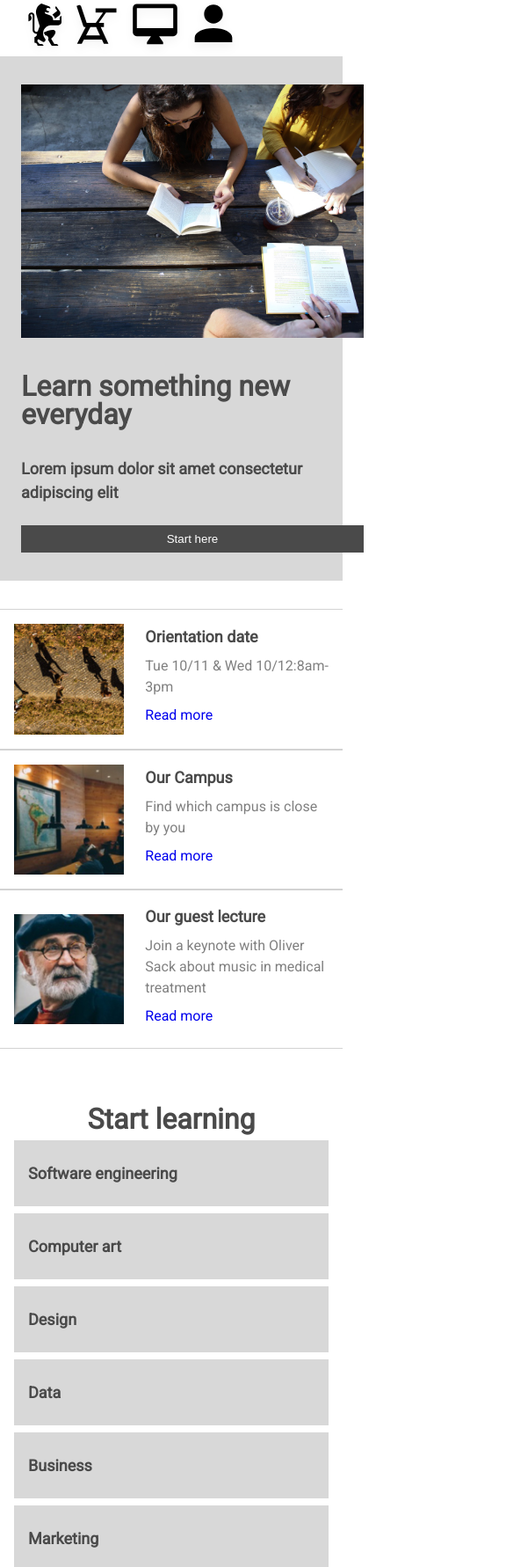
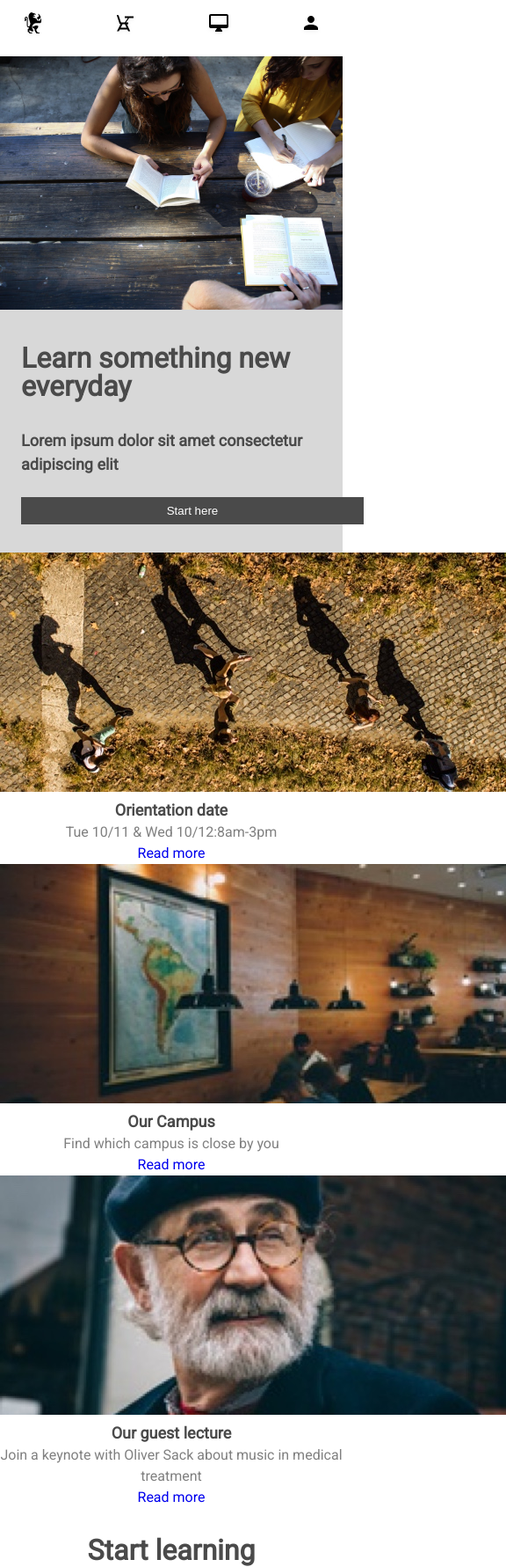
Before and after one commit to alexg4748/colmar, a plain HTML site: page index.html in a window 390 px wide. Shown: the top 1781 px of the page at 88% size, 576 px wide, since content can reach past the window. Drawn offline with Linux system fonts and the light colour scheme.

Commit message:
adjustment for mobile view

```diff
--- a/index.html
+++ b/index.html
@@ -9,16 +9,19 @@
   <body>
     <!--header-->
     <header>
-      <div class="header">
-        <div class="desktop-logo">
-          <img src="assets/images/ic-logo.svg" alt="logo">
-          <h4><em>COLMAR</em>ACADEMY</h4>
-        </div>
+      <div class="mobile-header">
         <div class="mobile-logo">
           <img src="assets/images/ic-logo.svg" alt="logo">
           <img src="assets/images/ic-on-campus.svg" alt="chair">
           <img src="assets/images/ic-online.svg" alt="screen">
           <img src="assets/images/ic-login.svg" alt="head">
+        </div>
+      </div>
+
+      <div class="desktop-header">
+        <div class="desktop-logo">
+          <img src="assets/images/ic-logo.svg" alt="logo">
+          <h4><em>COLMAR</em>ACADEMY</h4>
         </div>
         <nav>
           <span><a href="#">On campus</a></span>
@@ -40,7 +43,34 @@
     </div>
 
     <!--about-->
-    <div class="about">
+    <div class="about-mobile">
+      <div class="tile-mobile">
+        <img src="assets/images/information-orientation-mobile.jpg" alt="walking people">
+        <div class="tile-text-mobile">
+          <h3>Orientation date</h3>
+          <p>Tue 10/11 & Wed 10/12:8am-3pm</p>
+          <p><a href="#">Read more</a></p>
+        </div>
+      </div>
+      <div class="tile-mobile">
+        <img src="assets/images/information-campus-mobile.jpg" alt="classroom">
+        <div class="tile-text-mobile">
+          <h3>Our Campus</h3>
+          <p>Find which campus is close by you</p>
+          <p><a href="#">Read more</a></p>
+        </div>
+      </div>
+      <div class="tile-mobile">
+        <img src="assets/images/information-guest-lecture-mobile.jpg" alt="man's face">
+        <div class="tile-text-mobile">
+          <h3>Our guest lecture</h3>
+          <p>Join a keynote with Oliver Sack about music in medical treatment</p>
+          <p><a href="#">Read more</a></p>
+        </div>
+      </div>
+    </div>
+
+    <div class="about-desktop">
       <div class="main">
         <img src="assets/images/information-main.jpg" alt="man reading">
         <h1>It doesn't hurt to keep practicing</h1>
@@ -172,7 +202,10 @@
     <!--footer-->
     <footer class="footer">
       <p>&copy 2016 Colmar Academy. All rights reserved</p>
-      <p class="terms">Terms  Privacy</p>
+      <div class="terms">
+        <p>Terms</p>
+        <p>Privacy</p>
+      </div>
     </footer>
 
   </body>
--- a/style.css
+++ b/style.css
@@ -25,11 +25,11 @@ p {
   color:rgba(74, 74, 74, 0.7);
 }
 /*header*/
-.mobile-logo {
+.mobile-header {
   display: none;
 }
 
-.header {
+.desktop-header {
   display: flex;
   width: 100%;
   height: 64px;
@@ -43,11 +43,11 @@ p {
   margin-left: 24px;
 }
 
-.header nav {
+.desktop-header nav {
   margin-right: 16px;
 }
 
-.header a {
+.desktop-header a {
   margin: 0 8px;
   color: rgb(74, 74, 74);
   text-decoration: none;
@@ -91,7 +91,11 @@ p {
 }
 
 /*about*/
-.about {
+.about-mobile {
+  display: none;
+}
+
+.about-desktop {
   display: flex;
 }
 
@@ -259,27 +263,35 @@ p {
   display: flex;
   border-top: lightgrey solid 1px;
   padding: 16px 24px;
+  justify-content: space-between;
 }
 
 .terms {
+  display: flex;
+}
+
+.terms p {
+  margin: 0 8px;
 }
 
 /*media queries*/
 @media only screen and (max-width:1000px) {
   /*header*/
-  .desktop-logo {
+  .desktop-header {
     display: none;
   }
 
-  .header nav {
-    display: none;
+  .mobile-header {
+    display: block;
+    height: 64px;
   }
 
+
   .mobile-logo {
-    display:flex;
-    height: 64px;
+    display: flex;
     justify-content: space-between;
-    margin: 0 24px;
+    padding: 12px 24px;
+    margin: auto 0;
   }
 
   /*banner*/
@@ -289,22 +301,40 @@ p {
 
   .banner-message {
     width: 100%;
-    align-items: center;
+    margin-top: 32px;
+  }
+
+  .banner-message button {
+    margin: 24px 0 32px 0;
   }
 
   .banner img {
     width: 100%;
+    margin: 0;
   }
 
   /*about*/
-  .main {
+  .about-desktop {
     display: none;
   }
 
-  .tiles {
+  .about-mobile {
+    display: block;
+    text-align: center;
+  }
+
+  .tile-mobile {
+    display: block;
+    border: none;
     width: 100%;
-    align-items: center;
+    height: auto;
+
   }
+
+  .tile-text-mobile a {
+    text-decoration: none;
+  }
+
 
   /*courses*/
   .desktop-coursegroup {
@@ -333,6 +363,7 @@ p {
 
   .mobile-exhibit-body {
     display: block;
+    margin: 16px 0 24px 0;
   }
 
   .exhibits h1 {
```
